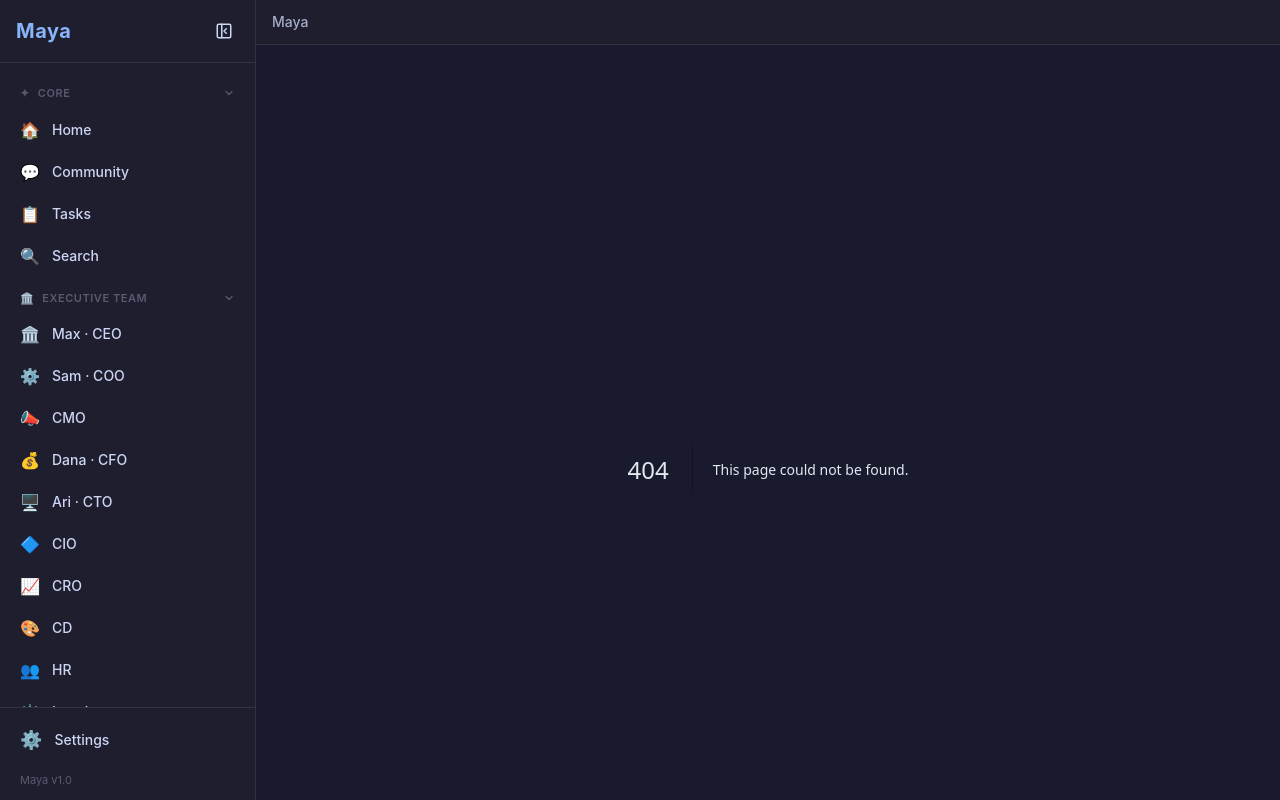
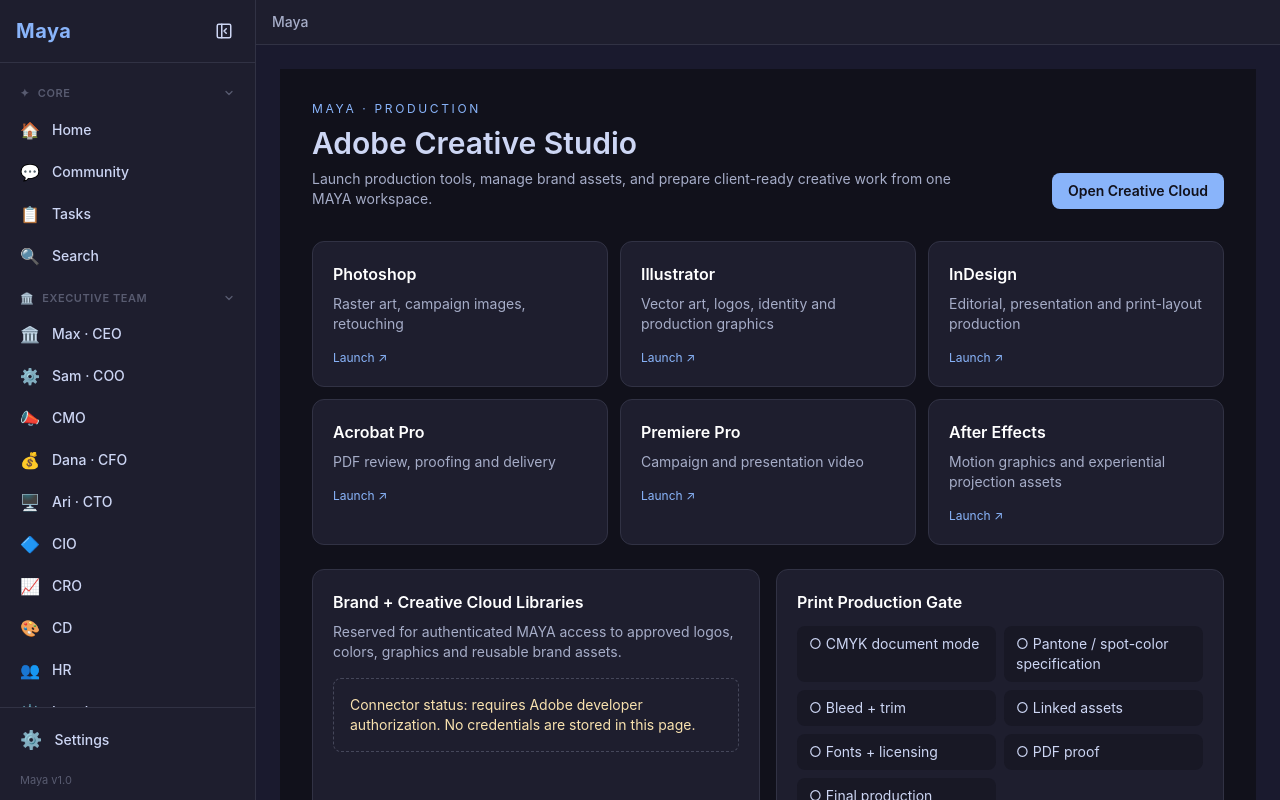
Before and after one commit to cre8veheart-ai/Maya_with_sidebar, a Next.js app: page /adobe in a window 1280 px wide. Before the commit this address had no page. Built offline with nearby package versions, Linux system fonts and the light colour scheme.

Commit message:
Add Adobe production hub

```diff
--- /dev/null
+++ b/app/adobe/page.tsx
@@ -0,0 +1,38 @@
+import Link from "next/link";
+
+const creativeApps = [
+  { name: "Photoshop", use: "Raster art, campaign images, retouching", url: "https://photoshop.adobe.com/" },
+  { name: "Illustrator", use: "Vector art, logos, identity and production graphics", url: "https://www.adobe.com/products/illustrator.html" },
+  { name: "InDesign", use: "Editorial, presentation and print-layout production", url: "https://www.adobe.com/products/indesign.html" },
+  { name: "Acrobat Pro", use: "PDF review, proofing and delivery", url: "https://acrobat.adobe.com/" },
+  { name: "Premiere Pro", use: "Campaign and presentation video", url: "https://www.adobe.com/products/premiere.html" },
+  { name: "After Effects", use: "Motion graphics and experiential projection assets", url: "https://www.adobe.com/products/aftereffects.html" },
+];
+
+const productionChecks = ["CMYK document mode", "Pantone / spot-color specification", "Bleed + trim", "Linked assets", "Fonts + licensing", "PDF proof", "Final production package"];
+
+export default function AdobeProductionHub() {
+  return (
+    <main className="min-h-screen bg-[#11111b] text-[#cdd6f4] p-5 md:p-8">
+      <div className="mx-auto max-w-6xl">
+        <div className="mb-8 flex flex-wrap items-end justify-between gap-4">
+          <div><p className="text-xs uppercase tracking-[0.22em] text-[#89b4fa]">MAYA · Production</p><h1 className="mt-2 text-3xl font-semibold">Adobe Creative Studio</h1><p className="mt-2 max-w-2xl text-sm text-[#a6adc8]">Launch production tools, manage brand assets, and prepare client-ready creative work from one MAYA workspace.</p></div>
+          <a href="https://creativecloud.adobe.com/" target="_blank" rel="noreferrer" className="rounded-lg bg-[#89b4fa] px-4 py-2 text-sm font-semibold text-[#11111b]">Open Creative Cloud</a>
+        </div>
+
+        <section className="grid gap-3 sm:grid-cols-2 lg:grid-cols-3">
+          {creativeApps.map((app) => <a key={app.name} href={app.url} target="_blank" rel="noreferrer" className="rounded-xl border border-[#313244] bg-[#1e1e2e] p-5 hover:border-[#89b4fa]"><h2 className="font-semibold text-white">{app.name}</h2><p className="mt-2 text-sm text-[#a6adc8]">{app.use}</p><p className="mt-4 text-xs text-[#89b4fa]">Launch ↗</p></a>)}
+        </section>
+
+        <section className="mt-6 grid gap-4 lg:grid-cols-2">
+          <div className="rounded-xl border border-[#313244] bg-[#1e1e2e] p-5"><h2 className="font-semibold text-white">Brand + Creative Cloud Libraries</h2><p className="mt-2 text-sm text-[#a6adc8]">Reserved for authenticated MAYA access to approved logos, colors, graphics and reusable brand assets.</p><div className="mt-4 rounded-lg border border-dashed border-[#45475a] p-4 text-sm text-[#f9e2af]">Connector status: requires Adobe developer authorization. No credentials are stored in this page.</div></div>
+          <div className="rounded-xl border border-[#313244] bg-[#1e1e2e] p-5"><h2 className="font-semibold text-white">Print Production Gate</h2><div className="mt-3 grid grid-cols-1 gap-2 sm:grid-cols-2">{productionChecks.map((item) => <div key={item} className="rounded-lg bg-[#181825] px-3 py-2 text-sm">○ {item}</div>)}</div></div>
+        </section>
+
+        <section className="mt-6 rounded-xl border border-[#313244] bg-[#1e1e2e] p-5"><div className="flex flex-wrap items-center justify-between gap-4"><div><h2 className="font-semibold text-white">Adobe Connect · White Boardroom</h2><p className="mt-1 text-sm text-[#a6adc8]">Meeting and collaboration integration lane for MAYA. Keep meeting services separate from Creative Cloud production.</p></div><a href="https://helpx.adobe.com/adobe-connect/using/use-connect-mobile-app-meeting.html" target="_blank" rel="noreferrer" className="rounded-lg border border-[#45475a] px-4 py-2 text-sm hover:border-[#89b4fa]">Connect guide ↗</a></div></section>
+
+        <div className="mt-8"><Link href="/" className="text-sm text-[#89b4fa]">← Back to MAYA</Link></div>
+      </div>
+    </main>
+  );
+}
```
